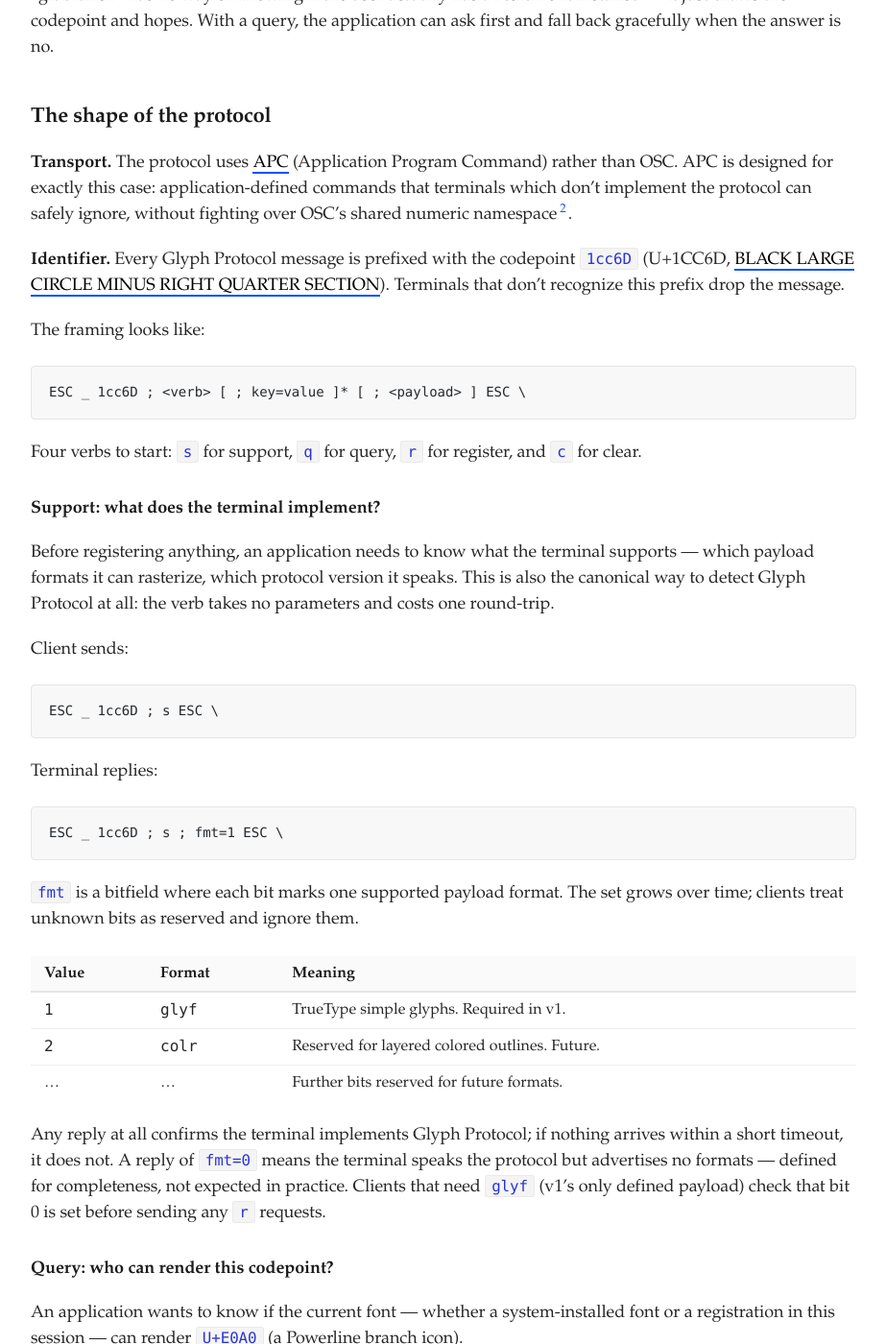
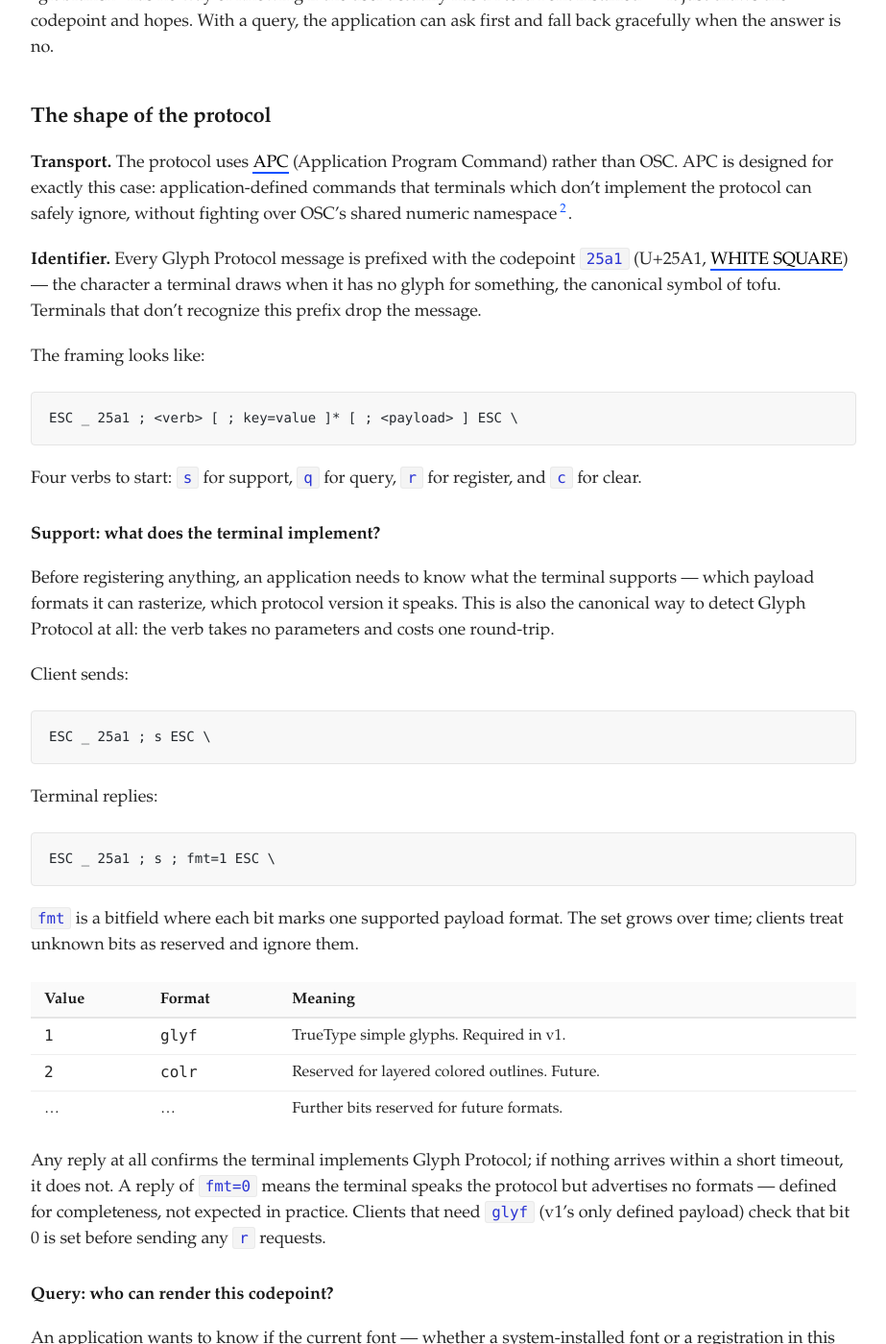
Before and after one commit to raphamorim/raphamorim.github.com, a Jekyll site: the page built from _posts/2026-04-18-introducing-glyph-protocol-for-terminals.md, in a window 1280 px wide and 1400 px high, scrolled down 2012 px. Shown: the whole window at 96% size, without its empty margins (178-1101 px from the left). Built offline with Jekyll 4.4.1, drawn with Linux system fonts in a browser that asks for light colours; some of the changed text lies outside the part shown.

Commit message:
update unicode codepoint to 25a1

````diff
--- a/_posts/2026-04-18-introducing-glyph-protocol-for-terminals.md
+++ b/_posts/2026-04-18-introducing-glyph-protocol-for-terminals.md
@@ -46,12 +46,12 @@ It also means TUIs can be honest about what they need. Right now, an editor that
 
 **Transport.** The protocol uses [APC](https://en.wikipedia.org/wiki/C0_and_C1_control_codes#C1_controls) (Application Program Command) rather than OSC. APC is designed for exactly this case: application-defined commands that terminals which don't implement the protocol can safely ignore, without fighting over OSC's shared numeric namespace[^apc-vs-osc].
 
-**Identifier.** Every Glyph Protocol message is prefixed with the codepoint `1cc6D` (U+1CC6D, [BLACK LARGE CIRCLE MINUS RIGHT QUARTER SECTION](https://www.unicode.org/charts/PDF/U1CC00.pdf)). Terminals that don't recognize this prefix drop the message.
+**Identifier.** Every Glyph Protocol message is prefixed with the codepoint `25a1` (U+25A1, [WHITE SQUARE](https://www.unicode.org/charts/PDF/U25A0.pdf)) — the character a terminal draws when it has no glyph for something, the canonical symbol of tofu. Terminals that don't recognize this prefix drop the message.
 
 The framing looks like:
 
 ```
-ESC _ 1cc6D ; <verb> [ ; key=value ]* [ ; <payload> ] ESC \
+ESC _ 25a1 ; <verb> [ ; key=value ]* [ ; <payload> ] ESC \
 ```
 
 Four verbs to start: `s` for support, `q` for query, `r` for register, and `c` for clear.
@@ -63,13 +63,13 @@ Before registering anything, an application needs to know what the terminal supp
 Client sends:
 
 ```
-ESC _ 1cc6D ; s ESC \
+ESC _ 25a1 ; s ESC \
 ```
 
 Terminal replies:
 
 ```
-ESC _ 1cc6D ; s ; fmt=1 ESC \
+ESC _ 25a1 ; s ; fmt=1 ESC \
 ```
 
 `fmt` is a bitfield where each bit marks one supported payload format. The set grows over time; clients treat unknown bits as reserved and ignore them.
@@ -89,13 +89,13 @@ An application wants to know if the current font — whether a system-installed
 Client sends:
 
 ```
-ESC _ 1cc6D ; q ; cp=E0A0 ESC \
+ESC _ 25a1 ; q ; cp=E0A0 ESC \
 ```
 
 Terminal replies:
 
 ```
-ESC _ 1cc6D ; q ; cp=E0A0 ; status=1 ESC \
+ESC _ 25a1 ; q ; cp=E0A0 ; status=1 ESC \
 ```
 
 `status` is a decimal `u8` encoding a two-bit field — bit 0 means "a system font covers it," bit 1 means "a glossary registration covers it":
@@ -114,7 +114,7 @@ With this, a TUI can ask first and fall back gracefully — skip registering its
 An application wants to ship its own branch icon. It picks a PUA codepoint — here `U+E0A0`, the Powerline convention — and sends the `glyf` outline [(the same TrueType vector format fonts have used for forty years)](https://learn.microsoft.com/en-us/typography/opentype/spec/glyf) base64-encoded:
 
 ```
-ESC _ 1cc6D ; r ; cp=E0A0 ; upm=1000 ; <base64-glyf> ESC \
+ESC _ 25a1 ; r ; cp=E0A0 ; upm=1000 ; <base64-glyf> ESC \
 ```
 
 Parameters:
@@ -127,7 +127,7 @@ Parameters:
 The terminal acks:
 
 ```
-ESC _ 1cc6D ; r ; cp=E0A0 ; status=0 ESC \
+ESC _ 25a1 ; r ; cp=E0A0 ; status=0 ESC \
 ```
 
 From this point on, whenever the application emits `U+E0A0` its registered glyph renders at that cell. A second `r` on the same `cp` overwrites the first. On error (non-PUA codepoint, malformed payload, composite glyph, etc.) the reply carries `status=<nonzero>; reason=<code>`.
@@ -186,7 +186,7 @@ pen.closePath()
 payload = base64.b64encode(pen.glyph().compile(None)).decode("ascii")
 
 # Register at U+100000 — empty PUA, no system font claims it.
-sys.stdout.write(f"\x1b_1cc6D;r;cp=100000;upm=1000;{payload}\x1b\\")
+sys.stdout.write(f"\x1b_25a1;r;cp=100000;upm=1000;{payload}\x1b\\")
 sys.stdout.flush()
 
 # Emit the codepoint. The word "icon: " passes through unchanged;
@@ -211,13 +211,13 @@ Sometimes you want to undo a registration — when an editor exits and wants to
 Clear a single slot:
 
 ```
-ESC _ 1cc6D ; c ; cp=E0A0 ESC \
+ESC _ 25a1 ; c ; cp=E0A0 ESC \
 ```
 
 Clear the entire glossary:
 
 ```
-ESC _ 1cc6D ; c ESC \
+ESC _ 25a1 ; c ESC \
 ```
 
 The terminal acks with `status=0` whether the slot was occupied or not — clearing an empty slot is not an error, it is a no-op. The `cp` parameter must be in one of the three PUA ranges; anything else returns `reason=out_of_namespace`.
````
